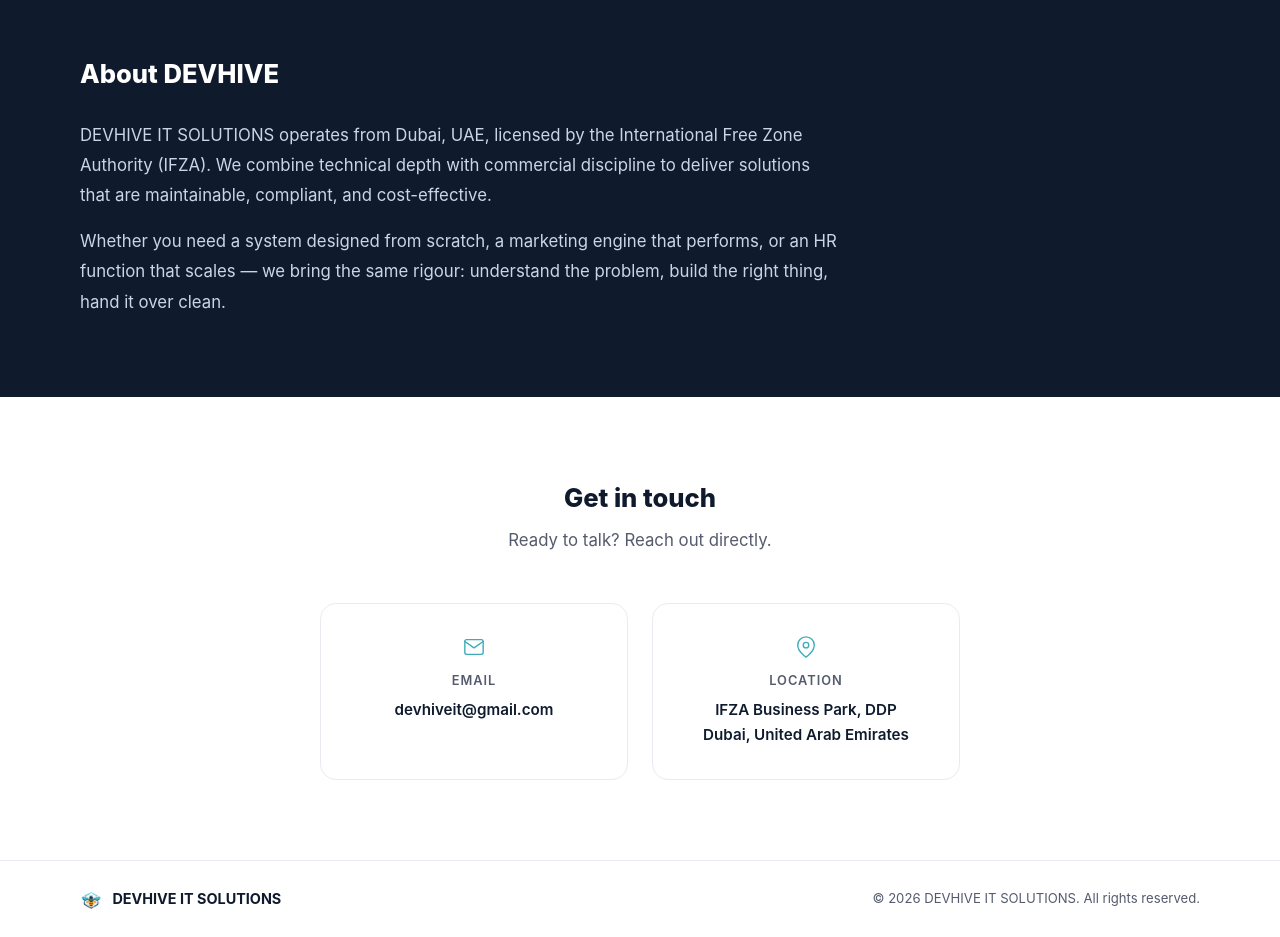
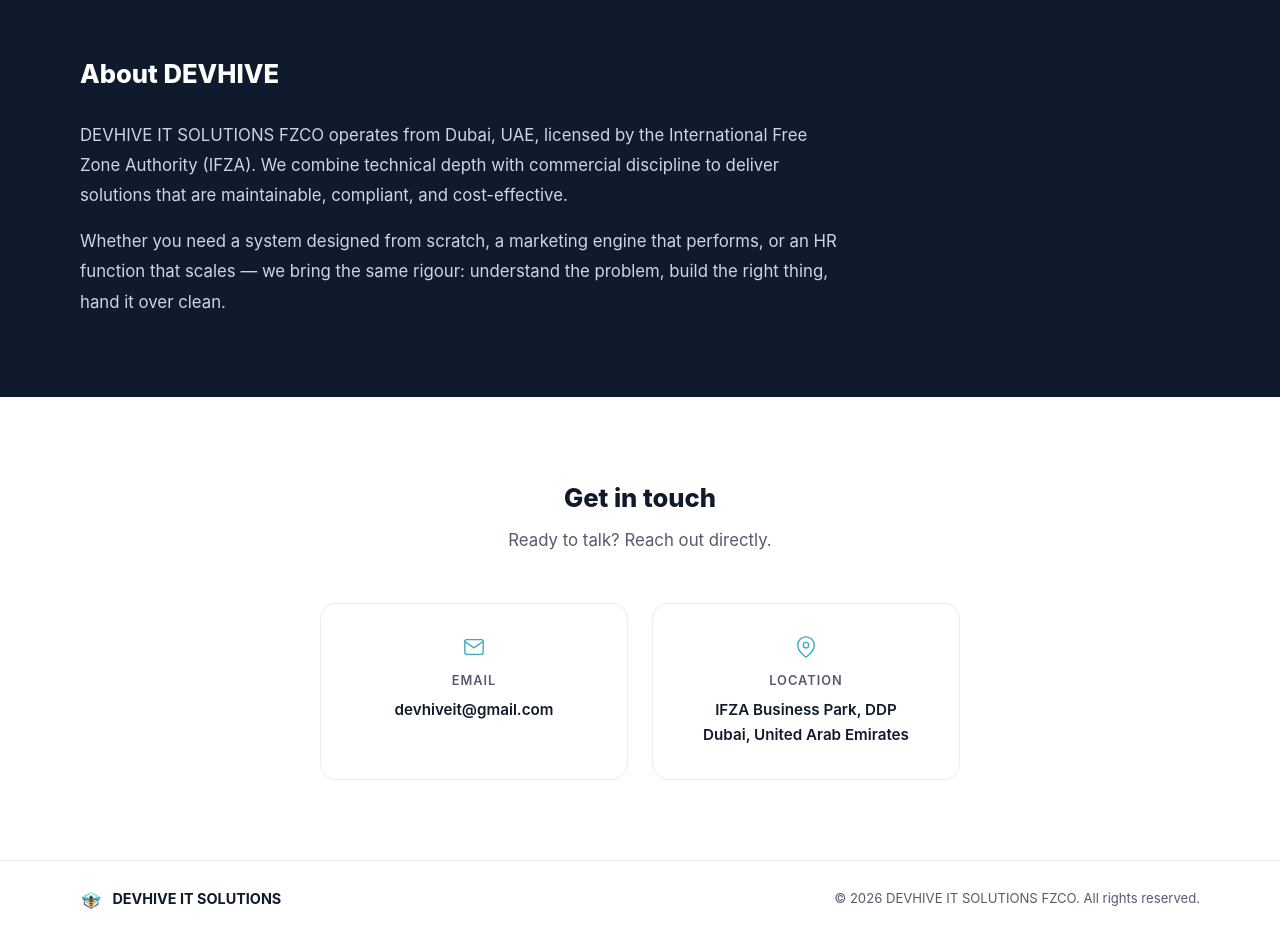
Before and after one commit to devhiveit/website, a plain HTML site: page index.html in a window 1280 px wide. Shown: the part 1240-2177 px from the top of the page. Drawn offline with Linux system fonts and the light colour scheme.

Commit message:
chore: use legal name DEVHIVE IT SOLUTIONS FZCO in copyright and About (#3)

```diff
--- a/index.html
+++ b/index.html
@@ -104,7 +104,7 @@
       <div class="container about-inner">
         <h2>About DEVHIVE</h2>
         <div class="about-content">
-          <p>DEVHIVE IT SOLUTIONS operates from Dubai, UAE, licensed by the International Free Zone Authority (IFZA). We combine technical depth with commercial discipline to deliver solutions that are maintainable, compliant, and cost-effective.</p>
+          <p>DEVHIVE IT SOLUTIONS FZCO operates from Dubai, UAE, licensed by the International Free Zone Authority (IFZA). We combine technical depth with commercial discipline to deliver solutions that are maintainable, compliant, and cost-effective.</p>
           <p>Whether you need a system designed from scratch, a marketing engine that performs, or an HR function that scales — we bring the same rigour: understand the problem, build the right thing, hand it over clean.</p>
         </div>
       </div>
@@ -138,7 +138,7 @@
         <img src="assets/logo.png" alt="" width="447" height="559" class="footer-logo" aria-hidden="true">
         <span>DEVHIVE IT SOLUTIONS</span>
       </div>
-      <small>&copy; <span id="year"></span> DEVHIVE IT SOLUTIONS. All rights reserved.</small>
+      <small>&copy; <span id="year"></span> DEVHIVE IT SOLUTIONS FZCO. All rights reserved.</small>
     </div>
   </footer>
 
```
Also changed, not shown: 404.html (+1 -1 lines).
